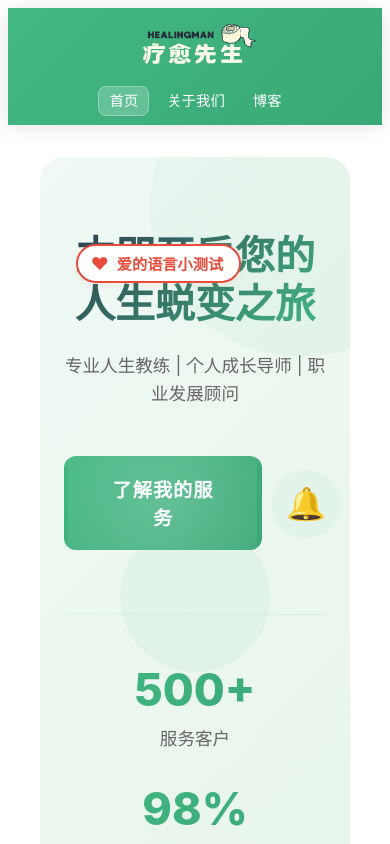
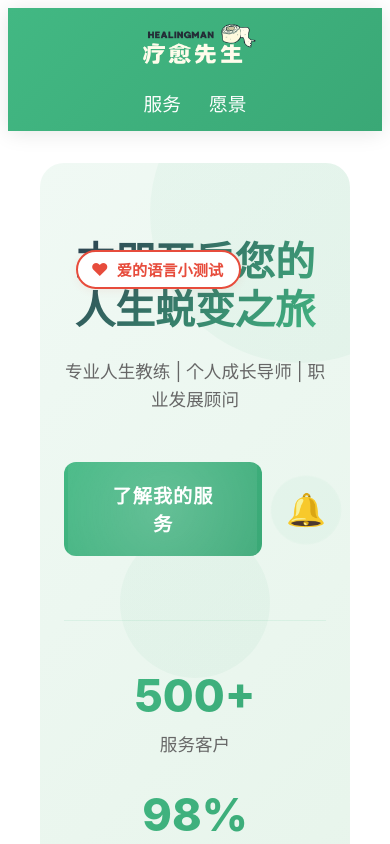
Before and after one commit to PhilCiao/course_demo_nuxt-main, a Nuxt app: page / in a window 390 px wide. Shown: the top 844 px of the page. Built offline with nearby package versions, Linux system fonts and the light colour scheme.

Commit message:
header优化按钮优化

```diff
--- a/components/header.vue
+++ b/components/header.vue
@@ -10,13 +10,10 @@
       <nav class="nav">
         <ul class="nav-list">
           <li class="nav-item">
-            <NuxtLink to="/" class="nav-link">首页</NuxtLink>
+            <NuxtLink to="/business" class="nav-link">服务</NuxtLink>
           </li>
           <li class="nav-item">
-            <NuxtLink to="/about-us" class="nav-link">关于我们</NuxtLink>
-          </li>
-          <li class="nav-item">
-            <NuxtLink to="/blog" class="nav-link">博客</NuxtLink>
+            <NuxtLink to="/about-us" class="nav-link">愿景</NuxtLink>
           </li>
         </ul>
       </nav>
@@ -88,7 +85,7 @@
   border-radius: 8px;
   transition: all 0.3s ease;
   position: relative;
-  font-size: 1.1rem;
+  font-size: 1.43rem;
 }
 
 .nav-link:hover {
@@ -121,7 +118,7 @@
 
   .nav-link {
     padding: 8px 12px;
-    font-size: 1rem;
+    font-size: 1.3rem;
   }
 }
 
@@ -132,7 +129,7 @@
 
   .nav-link {
     padding: 6px 10px;
-    font-size: 0.9rem;
+    font-size: 1.17rem;
   }
 
   .logo {
```
